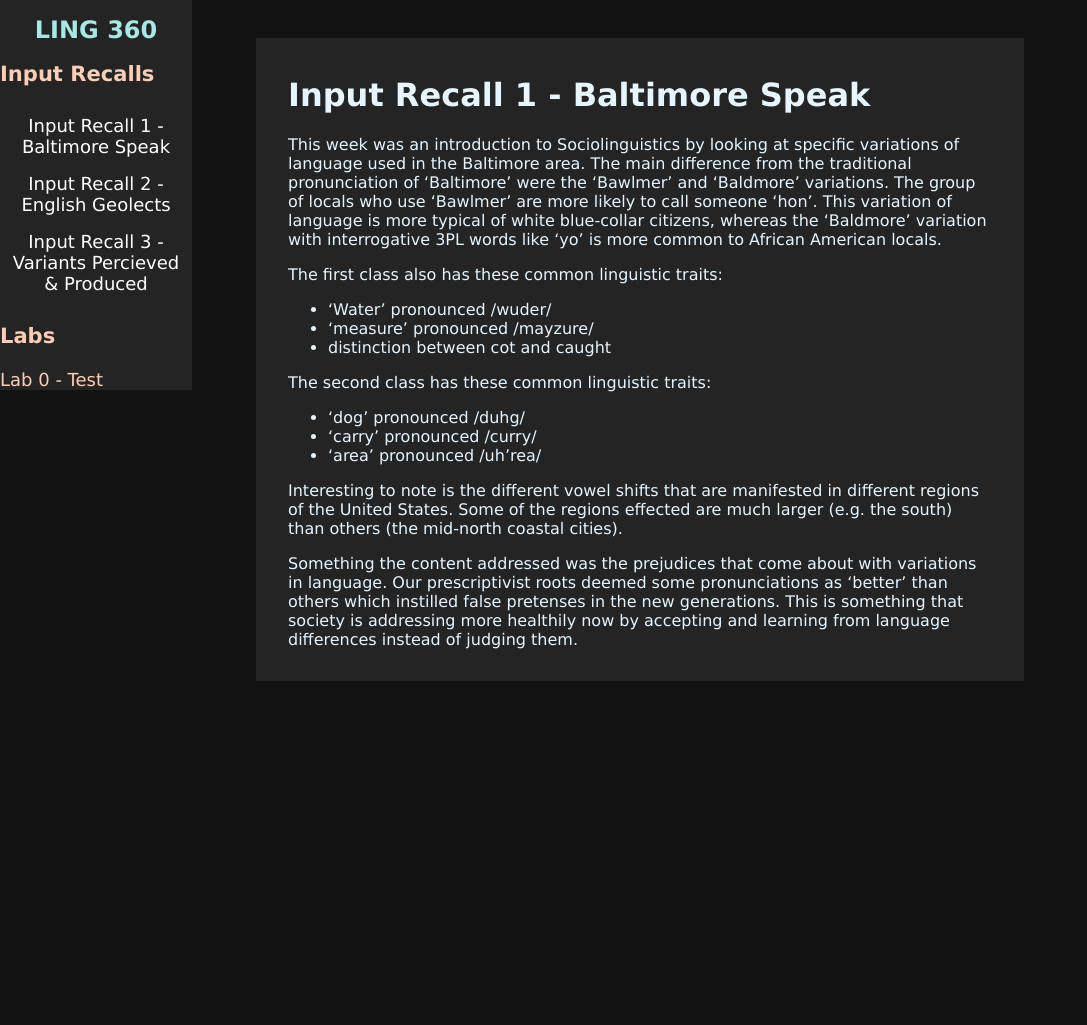
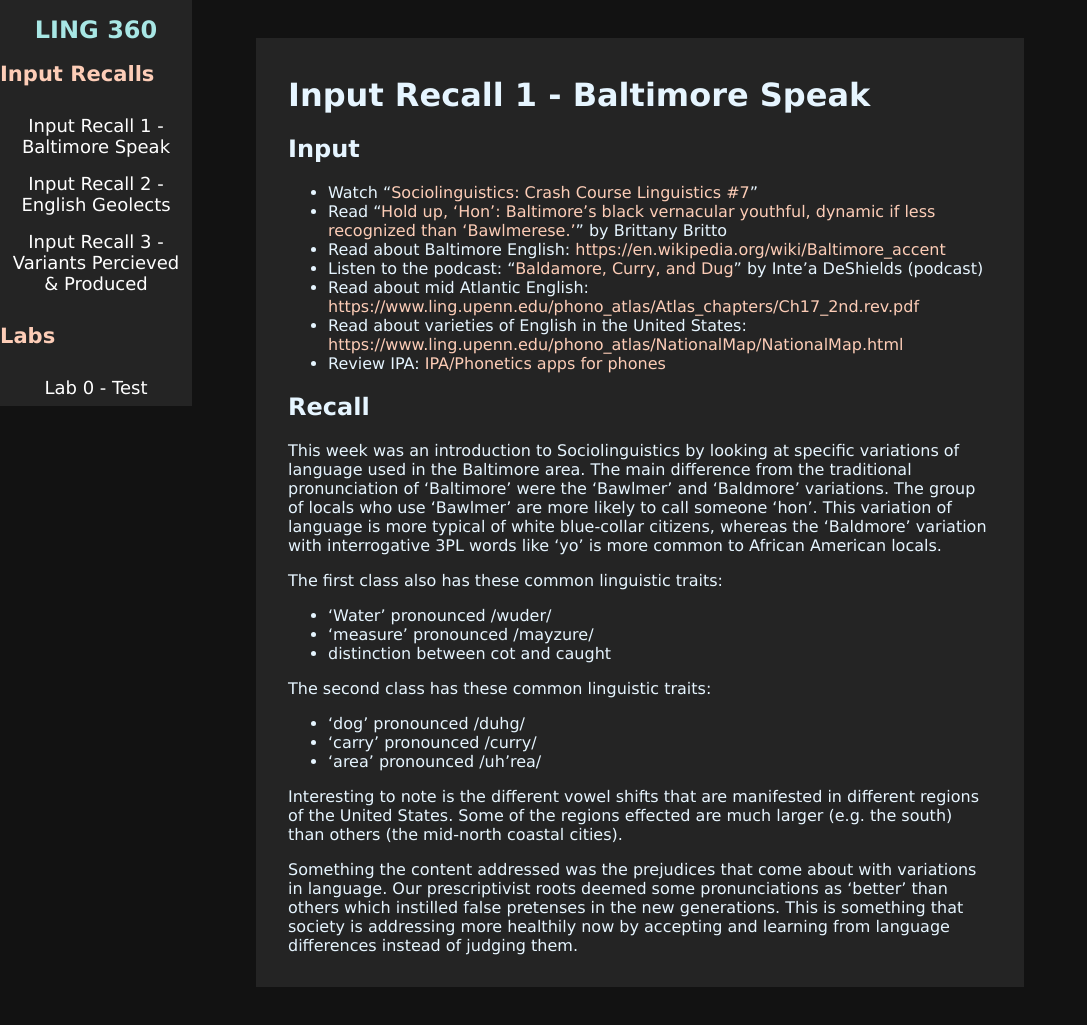
Before and after one commit to KristianMischke/ling-360, a Jekyll site: the page built from _input-recalls/input-recall-1.md, in a window 1280 px wide and 1025 px high. Shown: the whole window, without its empty margins (0-1087 px from the left). Built offline with Jekyll 4.4.1, drawn with Linux system fonts in a browser that asks for light colours.

Commit message:
Add input sources for input recalls. adjust nav items for labs

```diff
--- a/_includes/navigation.html
+++ b/_includes/navigation.html
@@ -16,7 +16,7 @@
 <div id="labs-nav"><h3><a>Labs</a></h3>
    <ul class="nav-bar">
    {% for post in site.labs %}
-      <li class="nav-item {% if page.url == tabUrl %}active{% else %}{% if page.url == '/' and tabUrl == '/index.html' %}active{% endif %}{% endif %}"></li>
+      <li class="nav-item {% if page.url == tabUrl %}active{% else %}{% if page.url == '/' and tabUrl == '/index.html' %}active{% endif %}{% endif %}">
          <a href="{{ post.url | prepend:site.baseurl }}">{{ post.title }}</a>
       </li>
    {% endfor %}
--- a/_input-recalls/input-recall-1.md
+++ b/_input-recalls/input-recall-1.md
@@ -3,6 +3,16 @@ layout: post
 title:  "Input Recall 1 - Baltimore Speak"
 categories:
 ---
+## Input
+- Watch "[Sociolinguistics: Crash Course Linguistics #7](https://www.youtube.com/watch?v=of4XzrbkknM)"
+- Read "[Hold up, ‘Hon’: Baltimore’s black vernacular youthful, dynamic if less recognized than ‘Bawlmerese.’](https://www.baltimoresun.com/features/baltimore-insider/bs-lt-baltimore-slang-20170209-story.html)" by Brittany Britto
+- Read about Baltimore English: [https://en.wikipedia.org/wiki/Baltimore_accent](https://en.wikipedia.org/wiki/Baltimore_accent)
+- Listen to the podcast: "[Baldamore, Curry, and Dug](https://baltimorelanguage.com/baldamor-curry-and-dug-podcast/)" by Inte’a DeShields (podcast)
+- Read about mid Atlantic English: [https://www.ling.upenn.edu/phono_atlas/Atlas_chapters/Ch17_2nd.rev.pdf](https://www.ling.upenn.edu/phono_atlas/Atlas_chapters/Ch17_2nd.rev.pdf)
+- Read about varieties of English in the United States: [https://www.ling.upenn.edu/phono_atlas/NationalMap/NationalMap.html](https://www.ling.upenn.edu/phono_atlas/NationalMap/NationalMap.html)
+- Review IPA: [IPA/Phonetics apps for phones](https://www.superlinguo.com/post/130017106104/ipaphonetics-apps-for-phones)
+
+## Recall
 This week was an introduction to Sociolinguistics by looking at specific variations of language used in the Baltimore area. The main difference from the traditional pronunciation of 'Baltimore' were the 'Bawlmer' and 'Baldmore' variations. The group of locals who use 'Bawlmer' are more likely to call someone 'hon'. This variation of language is more typical of white blue-collar citizens, whereas the 'Baldmore' variation with interrogative 3PL words like 'yo' is more common to African American locals.
 
 The first class also has these common linguistic traits:
```
Also changed, not shown: _input-recalls/input-recall-2.md (+4 -0 lines), _input-recalls/input-recall-3.md (+4 -0 lines).
